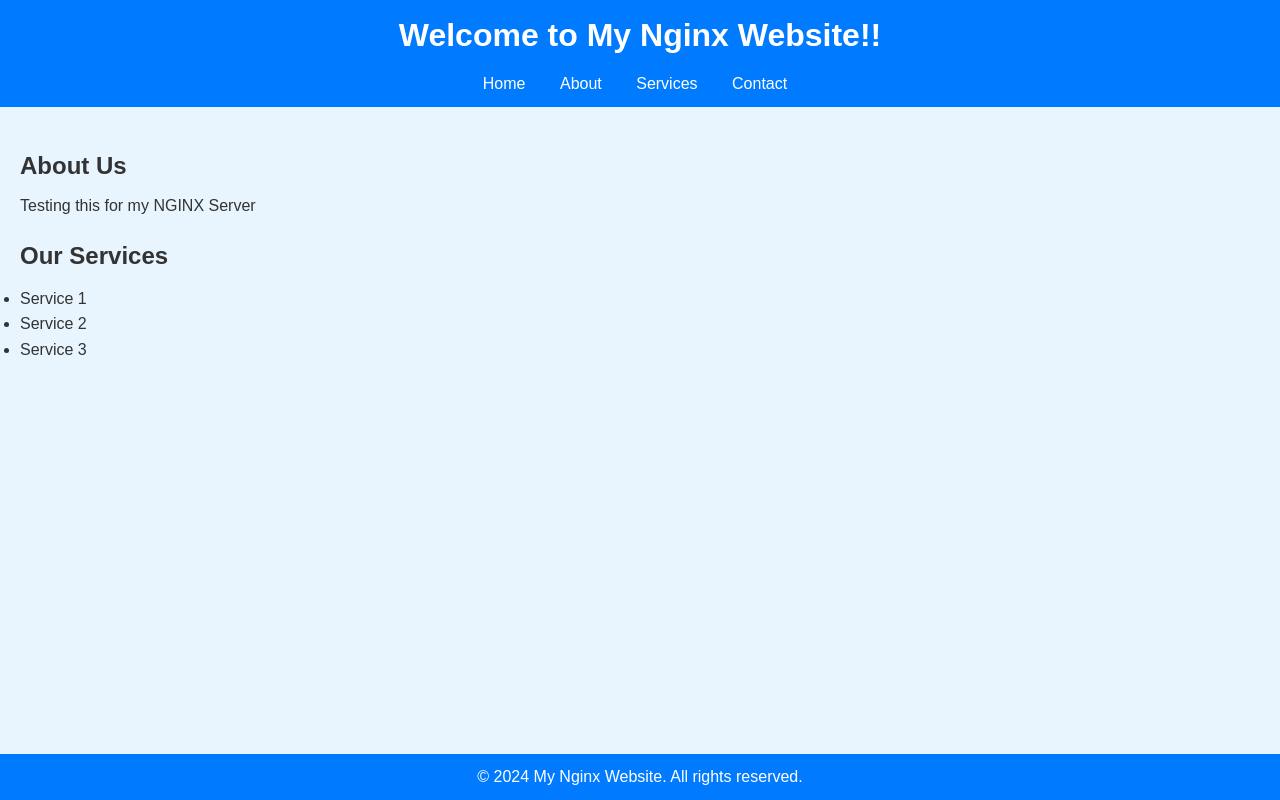
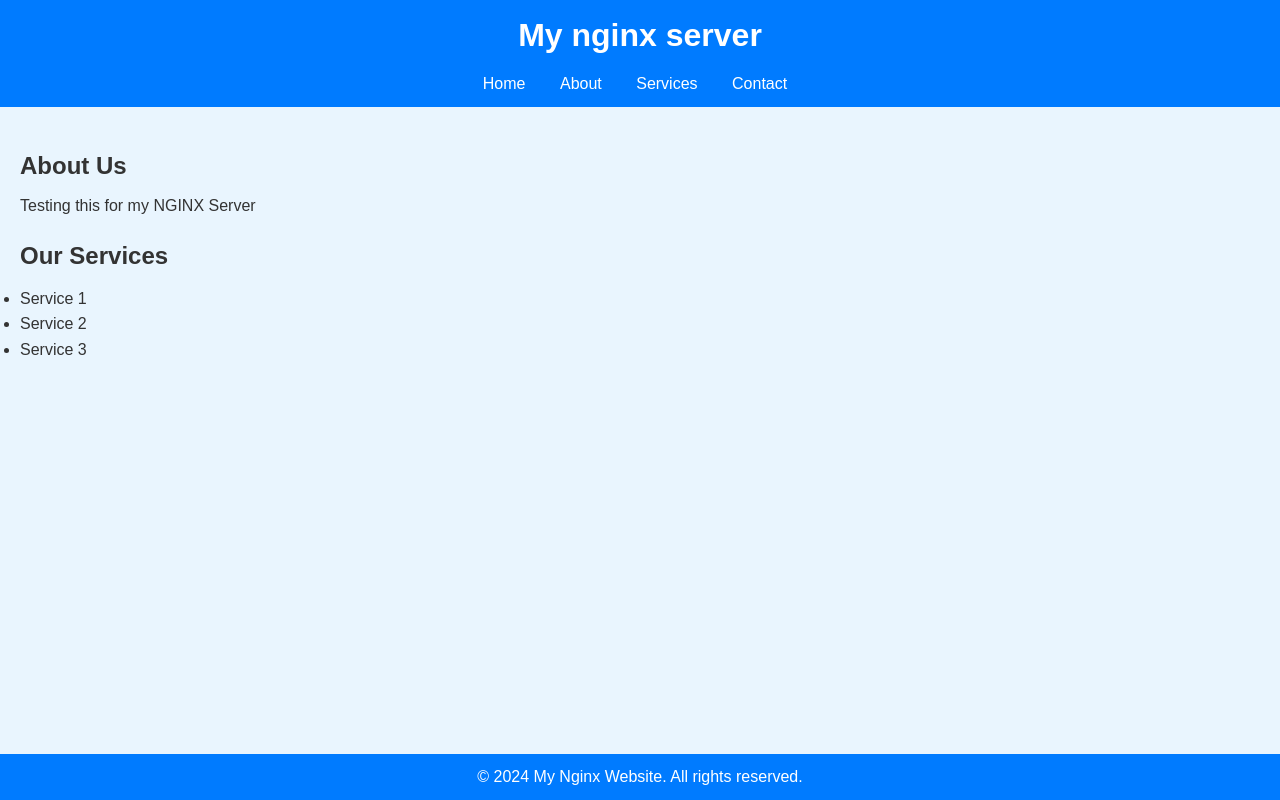
Before and after one commit to andrewumana76/Docker_Web_Server, a plain HTML site: page Web_Source_Files/index.html in a window 1280 px wide. Drawn offline with Linux system fonts and the light colour scheme.

```diff
--- a/Web_Source_Files/index.html
+++ b/Web_Source_Files/index.html
@@ -8,7 +8,7 @@
 </head>
 <body>
     <header>
-        <h1>Welcome to My Nginx Website!!</h1>
+        <h1>My nginx server</h1>
         <nav>
             <ul>
                 <li><a href="#">Home</a></li>
```
Also changed, not shown: 3 other files.
